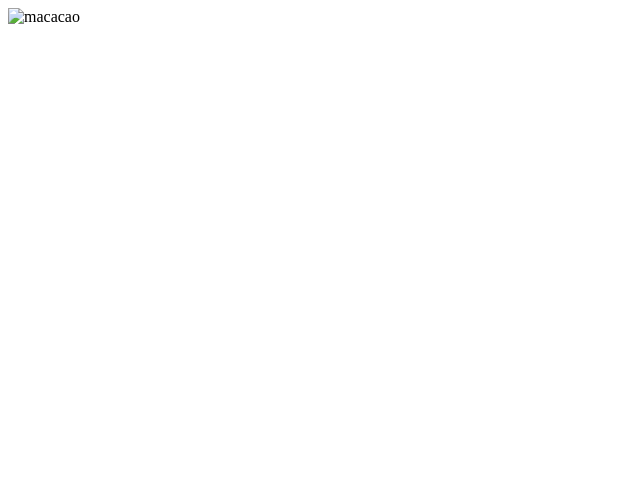
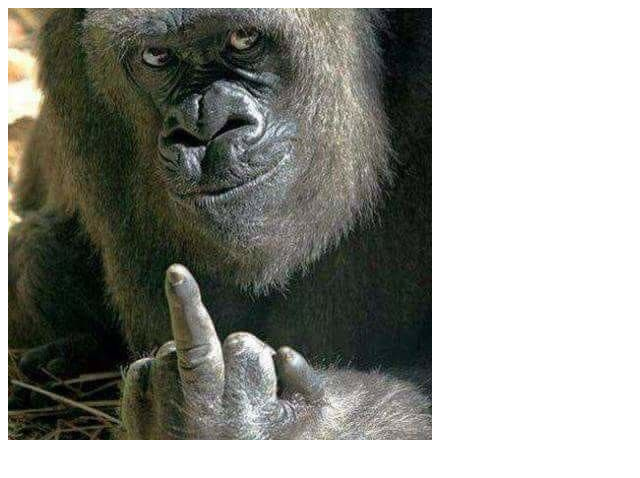
Before and after one commit to GabrielVioli/ClientTasks, a plain HTML site: page view/pag2.html in a window 1280 px wide. Shown: the whole page, without its empty margins (0-640 px from the left). Drawn offline with Linux system fonts and the light colour scheme.

Commit message:
js bugs correct

```diff
--- a/view/pag2.html
+++ b/view/pag2.html
@@ -6,6 +6,6 @@
     <title>macacao</title>
 </head>
 <body>
-<img src="view/images/macacao.jpeg" alt="macacao">
+<img src="images/macacao.jpeg" alt="macacao">
 </body>
 </html>
```
